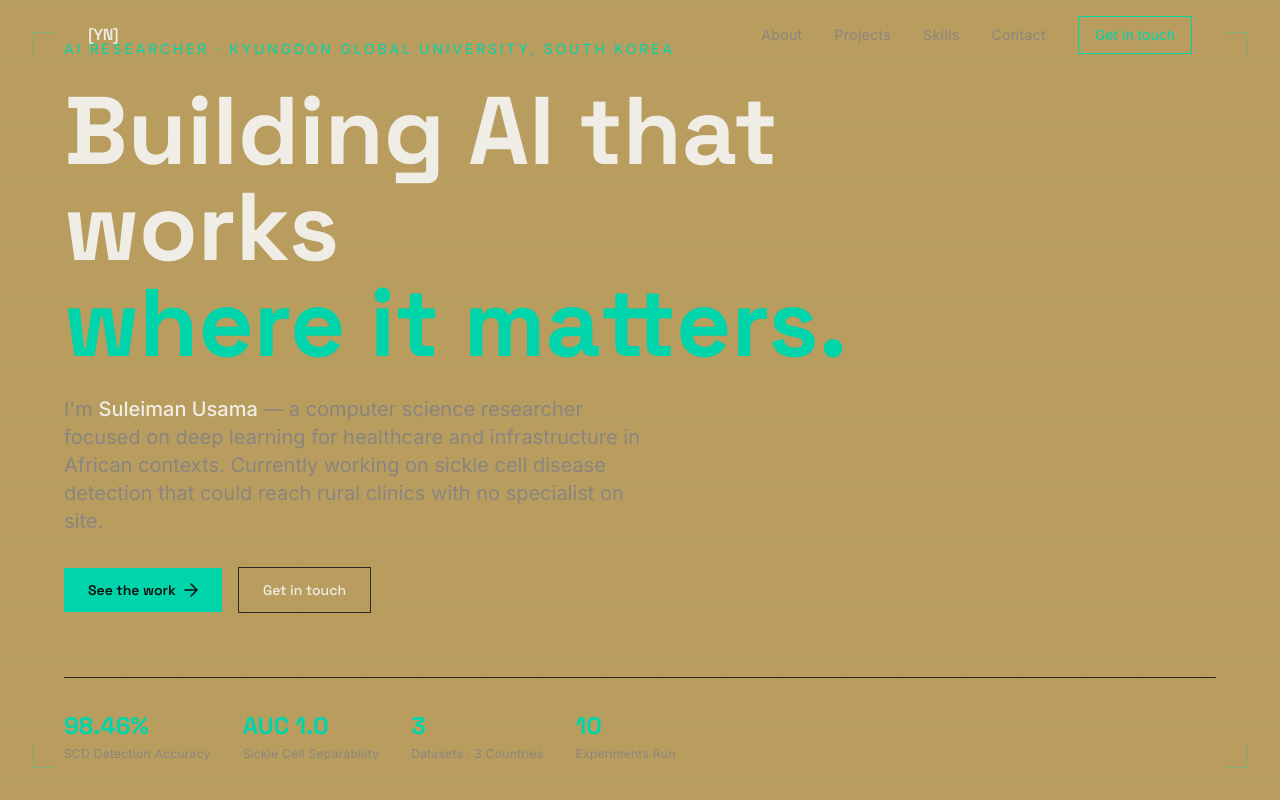
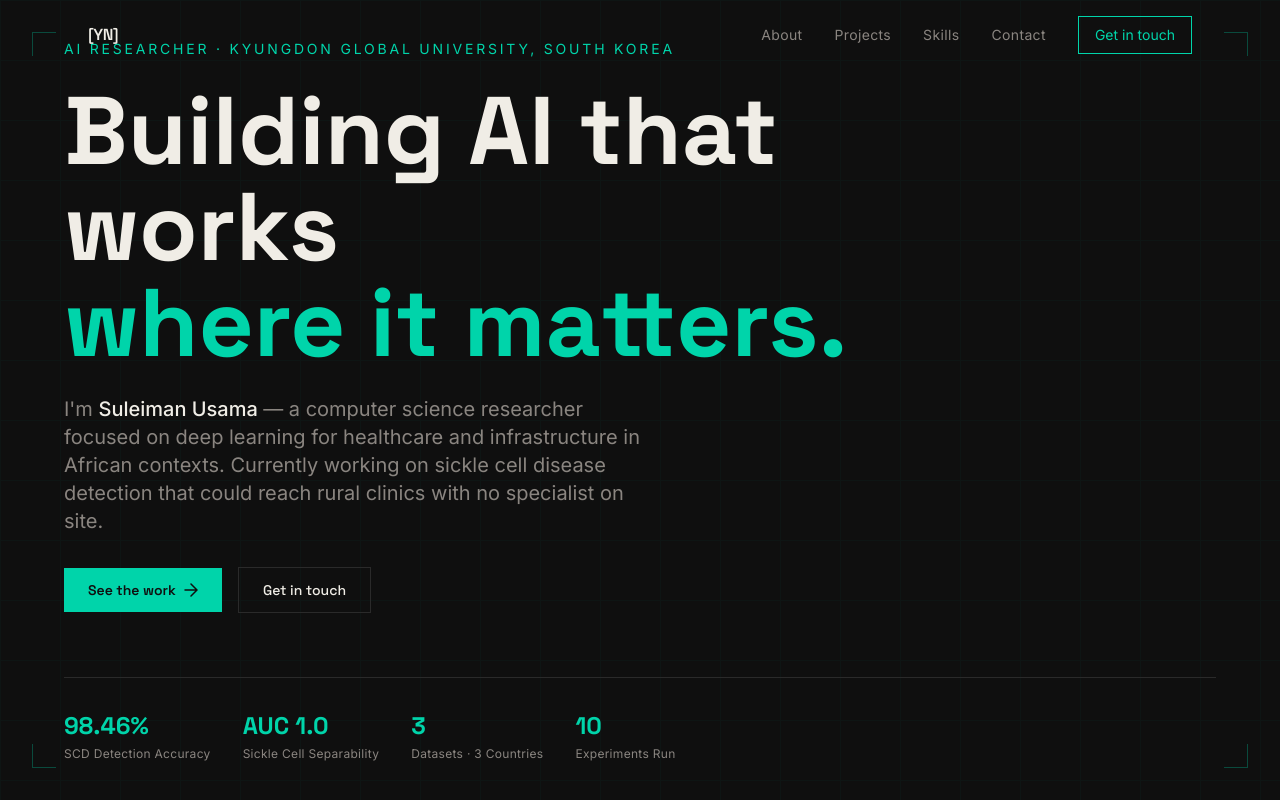
Before and after one commit to SuleimanUsama/initial-portfolio, a Next.js app: page / in a window 1280 px wide. Shown: the top 800 px of the page. Built offline with nearby package versions, Linux system fonts and the light colour scheme.

Commit message:
Update globals.css

```diff
--- a/styles/globals.css
+++ b/styles/globals.css
@@ -15,15 +15,15 @@ html {
 }
 
 body {
-  background-color: #b89d5e;
+  background-color: #0F0F0F;
   color: #F0EDE6;
   font-family: 'Inter', sans-serif;
   -webkit-font-smoothing: antialiased;
 }
 
 ::selection {
-  background: #9e429a;
-  color: #221830;
+  background: #00D4AA;
+  color: #0F0F0F;
 }
 
 /* Scrollbar */
```
